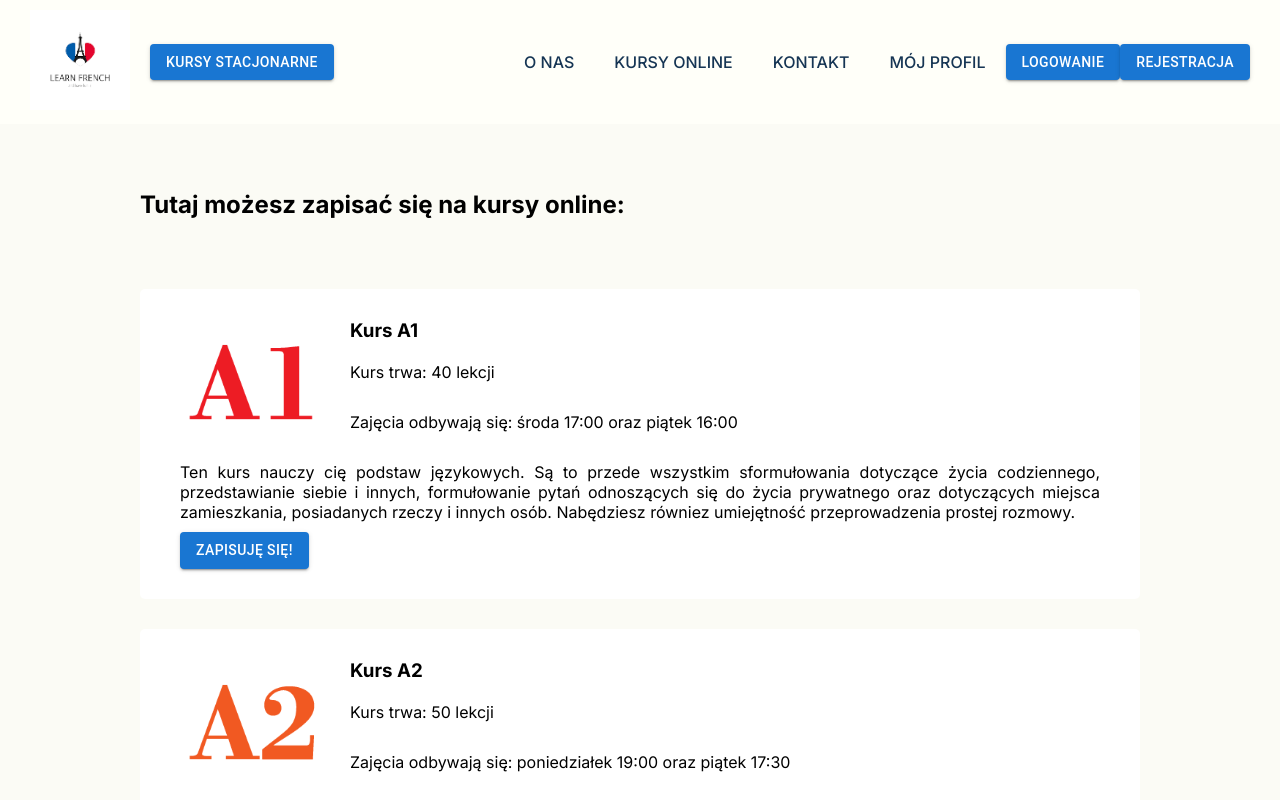
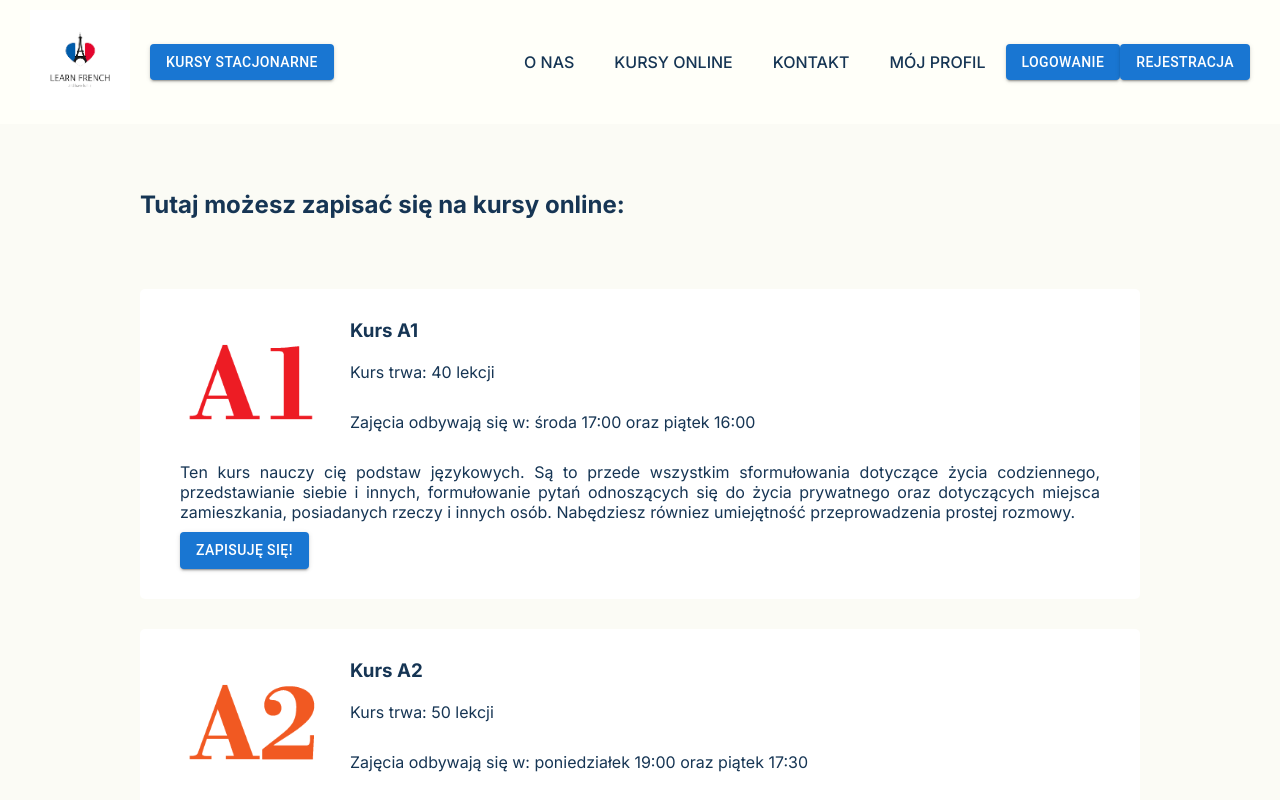
Before and after one commit to paulinawojtysiakk/Gawedowka, a Next.js app: page /pages/courses in a window 1280 px wide. Shown: the top 800 px of the page. Built offline with nearby package versions, Linux system fonts and the light colour scheme.

Commit message:
online courses stylling adjustments

```diff
--- a/src/components/organisms/CoursesList/index.js
+++ b/src/components/organisms/CoursesList/index.js
@@ -8,6 +8,7 @@ import BasicAlert from "src/components/atoms/Alert";
 
 const Wrapper = styled.div`
   padding: 10px 30px;
+  color: var(--basic-text-color);
 `;
 const CoursesTitle = styled.h2`
   padding-bottom: 40px;
@@ -32,8 +33,20 @@ const CourseEl = styled.li`
   margin-top: 10px;
 `;
 const SignupButton = styled(ButtonText)`
-  margin: 20px 10px;
+  margin: 20px 0;
   background-color: #79c2d0;
+`;
+const Img = styled.img`
+  max-width: 150px;
+  max-height: 120px;
+  background-color: white;
+  priority={false}
+`;
+const SignupAlert = styled(BasicAlert)`
+  position: fixed;
+  left: 20px;
+  bottom: 20px;
+  z-index: 1;
 `;
 
 const ListOfCourses = [
@@ -72,19 +85,6 @@ const ListOfCourses = [
       "Ten kurs nauczy cię płynnego wypowiadania się. Na zajęciach nauczysz się rozumieć znaczenie głównych wątków zawartych w złożonych wypowiedziach na tematy konkretne i abstrakcyjne, w tym merytoryczne dyskusje z zakresu jej specjalności. Bedziesz w stanie porozumiewać się na tyle płynnie i spontanicznie, by przeprowadzić rozmowę z rodzimym użytkownikiem danego języka, bez specjalnego wysiłku żadnej ze stron oraz formułować przejrzyste, szczegółowe wypowiedzi, jednocześnie  wyjaśniając swój punkt widzenia na dany temat oraz rozważając wady i zalety różnych możliwości.",
   },
 ];
-const Img = styled.img`
-  max-width: 150px;
-  max-height: 120px;
-  background-color: white;
-  priority={false}
-`;
-
-const SignupAlert = styled(BasicAlert)`
-  position: fixed;
-  left: 20px;
-  bottom: 20px;
-  z-index: 1;
-`;
 
 const CourseItem = ({ course, handleSignup }) => (
   <CoursesBox>
@@ -93,7 +93,7 @@ const CourseItem = ({ course, handleSignup }) => (
       <DetailsContainer>
         <h3>{course.title}</h3>
         <CourseEl>Kurs trwa: {course.length}</CourseEl>
-        <CourseEl>Zajęcia odbywają się: {course.time}</CourseEl>
+        <CourseEl>Zajęcia odbywają się w: {course.time}</CourseEl>
       </DetailsContainer>
     </ImageContainer>
     <CourseEl>{course.description}</CourseEl>
@@ -117,18 +117,7 @@ const CoursesList = () => {
   const [showForm, setShowForm] = useState(null);
   const [showAlert, setShowAlert] = useState(false);
 
-  const isUserLoggedIn = () => {
-    return localStorage.getItem("userToken") !== null;
-  };
-
-  const handleSignup = () => {
-    if (isUserLoggedIn()) {
-      console.log("User zalogowany.");
-      setShowAlert(true);
-    } else {
-      setShowForm("login");
-    }
-  };
+  const handleSignup = () => {};
 
   return (
     <Wrapper>
```
